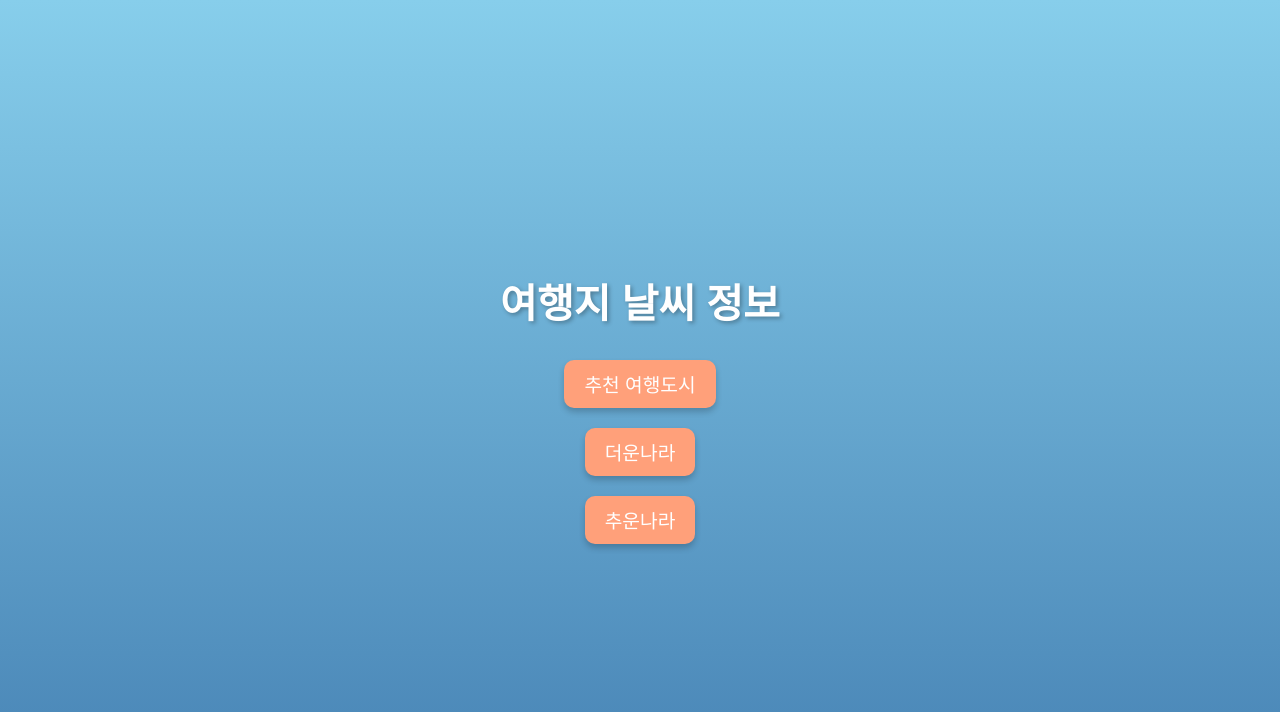
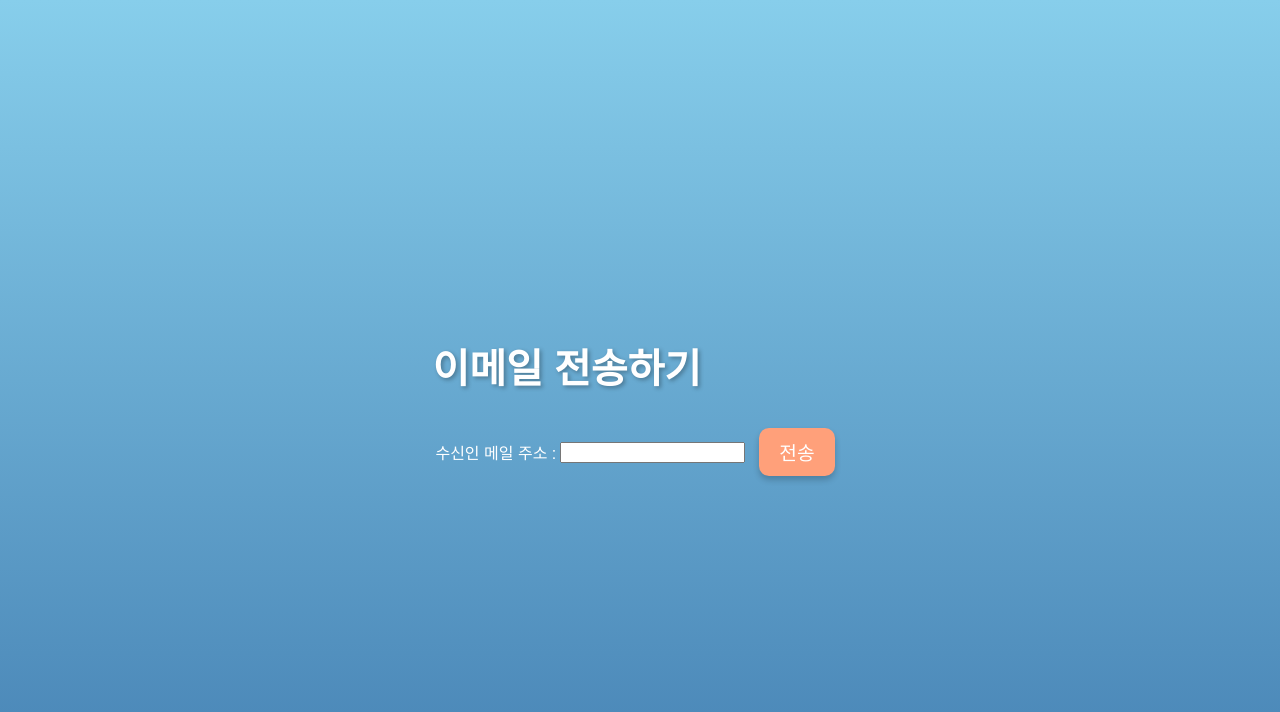
Before and after one commit to DongHyeonHDH/sk_shieldus_python_6, a Flask app: page / in a window 1280 px wide. Shown: the top 712 px of the page. Run offline with Flask 3, Linux system fonts and the light colour scheme.

Commit message:
Add files via upload

```diff
--- a/app.py
+++ b/app.py
@@ -1,34 +1,47 @@
-import requests
-import json
-import pandas as pd
+from flask import Flask, render_template, request, redirect, url_for
+import smtplib
+from email.mime.multipart import MIMEMultipart
+from email.mime.base import MIMEBase
+from email import encoders
 
-# API 요청 정보
-city = "seoul"                               # 해당 지역
-apikey = "e2599548788383434c665766baafeb57"   # API 키
-lang = "kr"                                   # 언어
-api = f"http://api.openweathermap.org/data/2.5/weather?q={city}&appid={apikey}&lang={lang}&units=metric"
 
-# API 요청
-result = requests.get(api)
-data = json.loads(result.text)  # JSON 데이터를 파싱
+app = Flask(__name__)
 
-# 필요한 데이터 추출
-weather_data = {
-    "도시": city,
-    "날씨": data["weather"][0]["description"],
-    "온도(°C)": data["main"]["temp"],
-    "체감온도(°C)": data["main"]["feels_like"],
-    "최저온도(°C)": data["main"]["temp_min"],
-    "최고온도(°C)": data["main"]["temp_max"],
-    "습도(%)": data["main"]["humidity"],
-    "풍속(m/s)": data["wind"]["speed"]
-}
+@app.route('/', methods=['GET', 'POST'])
+def index():
+    if request.method == 'POST':
+        recipient_email = request.form['email']
+        file = request.files['file']
 
-# 데이터프레임 생성
-df = pd.DataFrame([weather_data])
+        if recipient_email and file:
+            send_email(recipient_email, file)
+            return redirect(url_for('index'))
+    return render_template('index.html')
 
-# Excel 파일로 저장
-file_name = "weather_data.xlsx"
-df.to_excel(file_name, index=False)
+def send_email(recipient_email, file):
+    sender_email = 'SECRET_ID'
+    password = 'SECRET_PASS'
 
-print(f"날씨 정보가 '{file_name}' 파일로 저장되었습니다.")
+    try:
+        server = smtplib.SMTP('smtp.naver.com', 587)
+        server.starttls()
+        server.login(sender_email, password)
+
+        msg = MIMEMultipart()
+        msg['From'] = sender_email
+        msg['To'] = recipient_email
+        msg['Subject'] = "이것은 날씨를 알 수 있는 파일입니다."
+
+        part = MIMEBase('application', 'octet-stream')
+        part.set_payload(file.read())
+        encoders.encode_base64(part)
+        part.add_header('Content-Disposition', f'attachment; filename={file.filename}')
+        msg.attach(part)
+
+        server.send_message(msg)
+        server.quit()
+    except Exception as e:
+        print(f'이메일 전송 실패: {str(e)}')
+
+if __name__ == '__main__':
+    app.run(debug=True)
--- a/templates/index.html
+++ b/templates/index.html
@@ -1,16 +1,24 @@
+<!-- templates/index.html -->
 <!DOCTYPE html>
 <html lang="ko">
 <head>
     <meta charset="UTF-8">
     <meta name="viewport" content="width=device-width, initial-scale=1.0">
-    <title>Document</title>
-    <link rel="stylesheet" href="/static/style.css">
+    <title>이메일 전송하기</title>
+    <link rel="stylesheet" href="{{ url_for('static', filename='style.css') }}">
 </head>
 <body>
-
-    <h1>여행지 날씨 정보</h1>
-    <button onclick="location.href='https://example.com/recommended-cities'">추천 여행도시</button>
-    <button onclick="location.href='https://example.com/hot-countries'">더운나라</button>
-    <button onclick="location.href='https://example.com/cold-countries'">추운나라</button>
+    <div class="container">
+        <h1>이메일 전송하기</h1>
+        <form method="POST" enctype="multipart/form-data">
+            <table>
+                <tr>
+                    <td>수신인 메일 주소 :</td>
+                    <td><input type="email" name="email" required></td>
+                    <td><button type="submit">전송</button></td>
+                </tr>
+            </table>
+        </form>
+    </div>
 </body>
 </html>
```
Also changed, not shown: static/styles.css (added).
